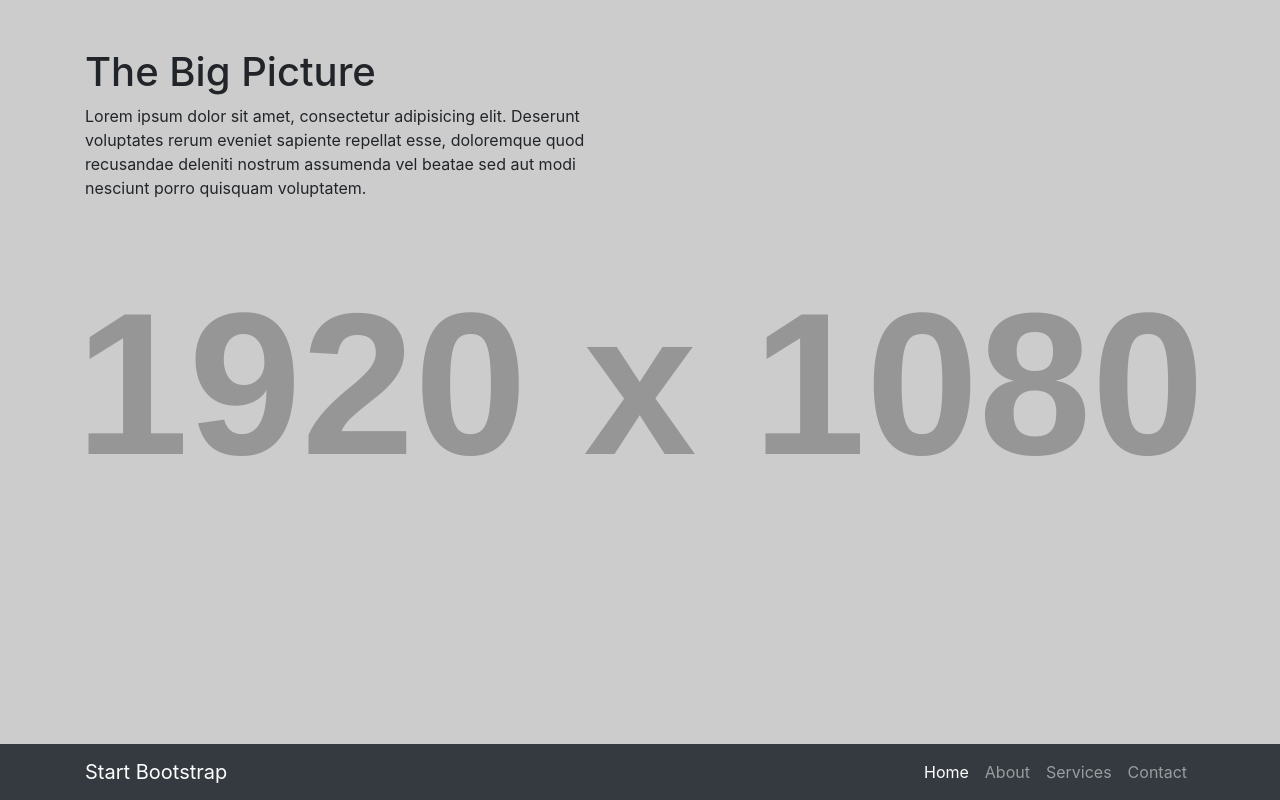
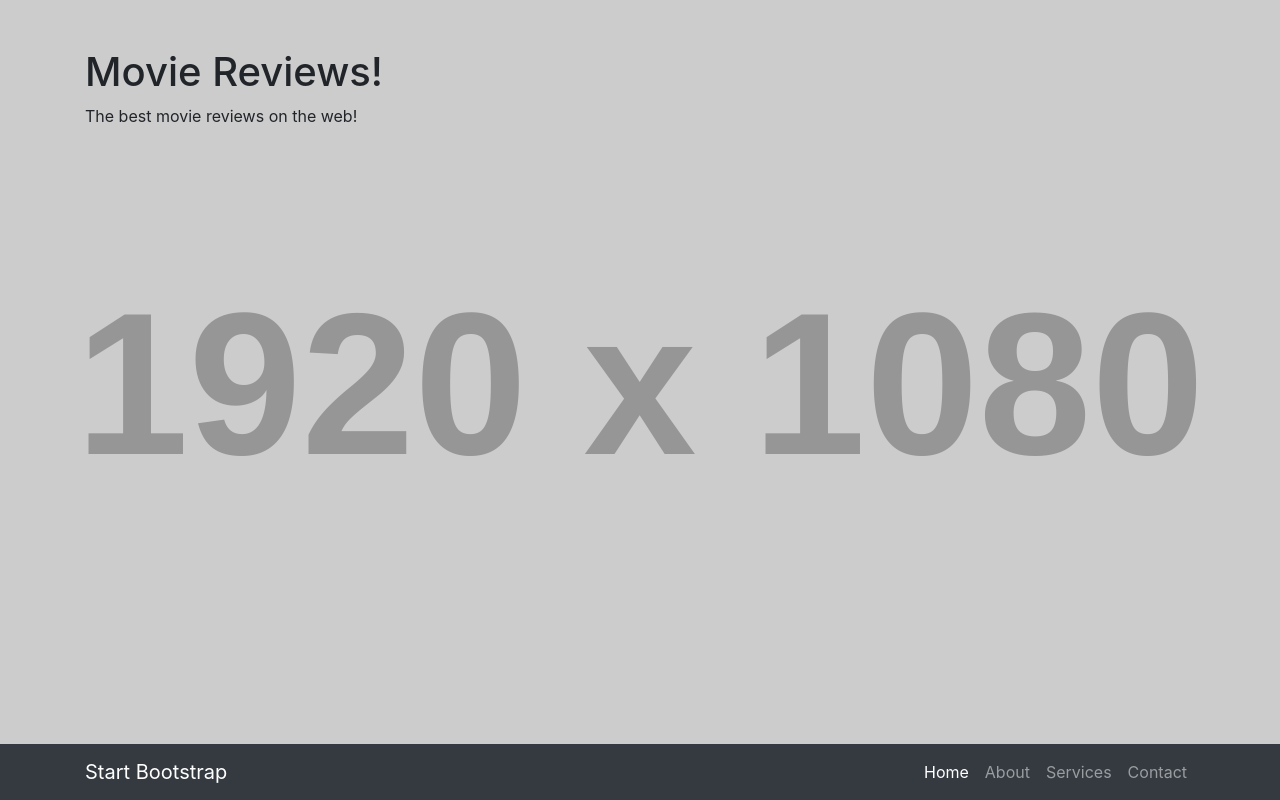
Before and after one commit to Gabe837/Gabe837.github.io, a plain HTML site: page index.html in a window 1280 px wide. Drawn offline with Linux system fonts and the light colour scheme; files that its build step writes are made by us from their sources; placeholder pictures from the web are drawn by us.

Commit message:
Update index.html

```diff
--- a/index.html
+++ b/index.html
@@ -53,8 +53,8 @@
     <div class="container">
       <div class="row">
         <div class="col-lg-6">
-          <h1 class="mt-5">The Big Picture</h1>
-          <p>Lorem ipsum dolor sit amet, consectetur adipisicing elit. Deserunt voluptates rerum eveniet sapiente repellat esse, doloremque quod recusandae deleniti nostrum assumenda vel beatae sed aut modi nesciunt porro quisquam voluptatem.</p>
+          <h1 class="mt-5">Movie Reviews!</h1>
+          <p>The best movie reviews on the web!</p>
         </div>
       </div>
     </div>
```
